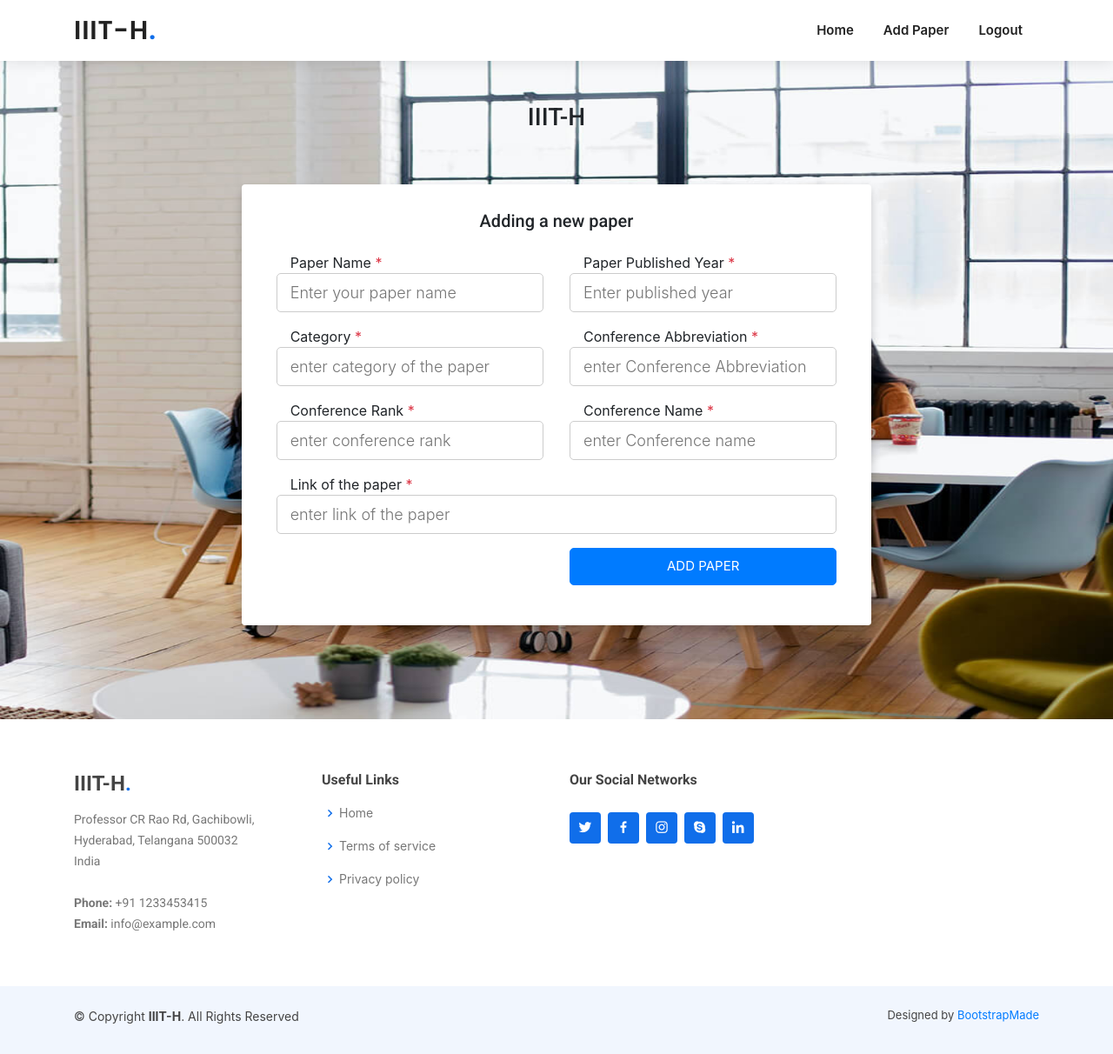
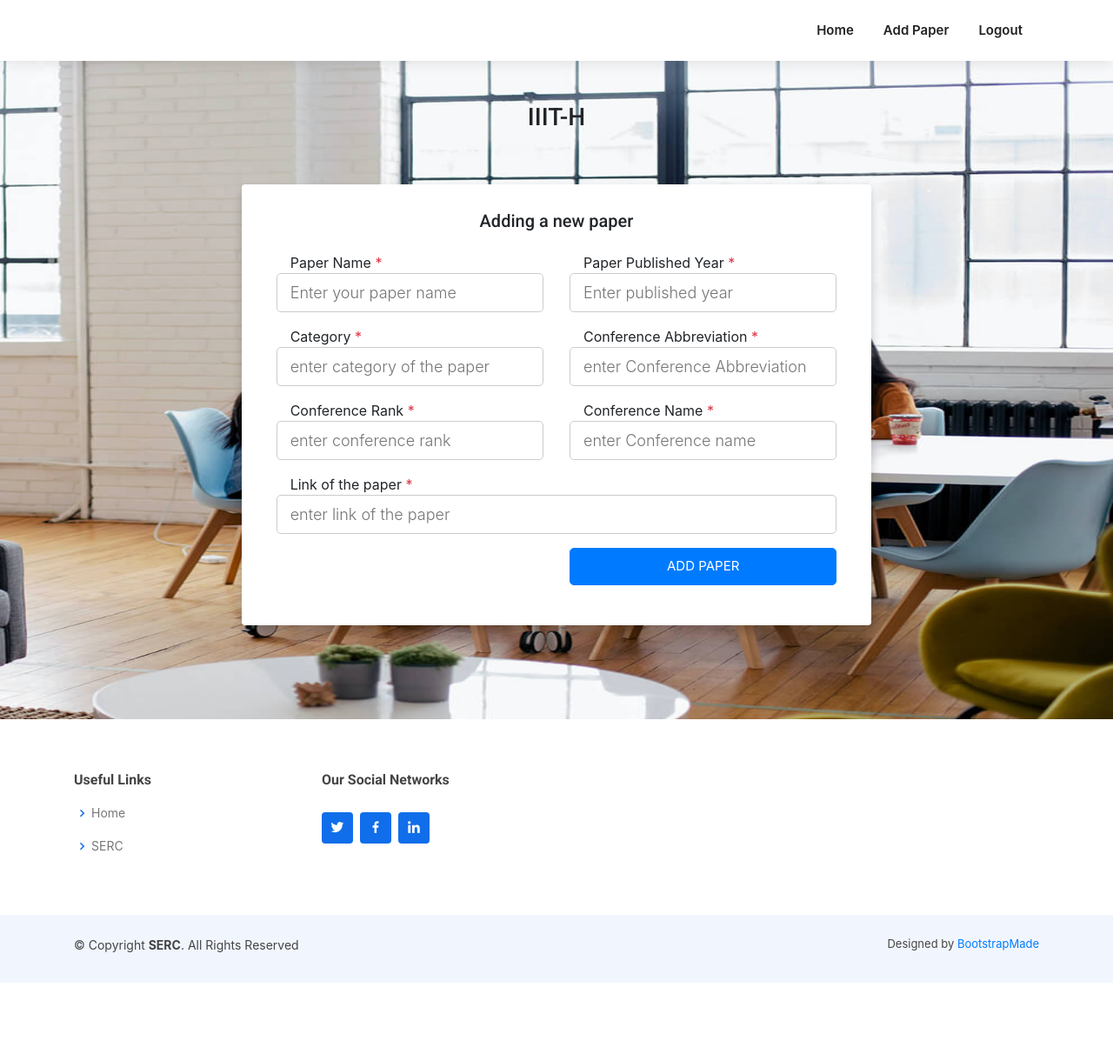
Before and after one commit to SSD-Spartans/Paper-Ranker, a Django app: page /add-paper in a window 1280 px wide. Shown: the whole page at 87% size. After the commit the page ends 1130 px from the top, so only its background shows below. Run offline with Django 3.2, Linux system fonts and the light colour scheme; the visitor is signed in with stand-in values (Sample User, id 1); some libraries are stand-ins or nearby versions.

Commit message:
Update base.html

```diff
--- a/paper_search/templates/base.html
+++ b/paper_search/templates/base.html
@@ -58,7 +58,7 @@
 <header id="header" class="d-flex align-items-center">
     <div class="container d-flex align-items-center justify-content-between">
 
-        <h1 class="logo"><a href="https://www.iiit.ac.in/">IIIT-H<span>.</span></a></h1>
+       <h1 class="logo"><!--<a href="https://www.iiit.ac.in/">IIIT-H<span>.</span></a>--></h1>
         <!-- Uncomment below if you prefer to use an image logo -->
         <!-- <a href="index.html" class="logo"><img src="assets/img/logo.png" alt=""></a>-->
 
@@ -89,23 +89,13 @@
         <div class="container">
             <div class="row">
 
-                <div class="col-lg-3 col-md-6 footer-contact">
-                    <h3>IIIT-H<span>.</span></h3>
-                    <p>
-                        Professor CR Rao Rd, Gachibowli,<br>
-                        Hyderabad, Telangana 500032<br>
-                        India <br><br>
-                        <strong>Phone:</strong> +91 1233453415<br>
-                        <strong>Email:</strong> info@example.com<br>
-                    </p>
-                </div>
+
 
                 <div class="col-lg-3 col-md-6 footer-links">
                     <h4>Useful Links</h4>
                     <ul>
                         <li><i class="bx bx-chevron-right"></i> <a href="index.html">Home</a></li>
-                        <li><i class="bx bx-chevron-right"></i> <a href="#">Terms of service</a></li>
-                        <li><i class="bx bx-chevron-right"></i> <a href="#">Privacy policy</a></li>
+                        <li><i class="bx bx-chevron-right"></i> <a href="https://serc.iiit.ac.in/">SERC</a></li>
                     </ul>
                 </div>
 
@@ -114,11 +104,9 @@
                     <h4>Our Social Networks</h4>
                     <!--<p>Cras fermentum odio eu feugiat lide par naso tierra videa magna derita valies</p>-->
                     <div class="social-links mt-3">
-                        <a href="#" class="twitter"><i class="bx bxl-twitter"></i></a>
-                        <a href="#" class="facebook"><i class="bx bxl-facebook"></i></a>
-                        <a href="#" class="instagram"><i class="bx bxl-instagram"></i></a>
-                        <a href="#" class="google-plus"><i class="bx bxl-skype"></i></a>
-                        <a href="#" class="linkedin"><i class="bx bxl-linkedin"></i></a>
+                        <a href="https://twitter.com/SERC_IIITH" class="twitter"><i class="bx bxl-twitter"></i></a>
+                        <a href="https://www.facebook.com/SERC.IIITH/" class="facebook"><i class="bx bxl-facebook"></i></a>
+                        <a href="https://in.linkedin.com/company/serciiith" class="linkedin"><i class="bx bxl-linkedin"></i></a>
                     </div>
                 </div>
 
@@ -128,7 +116,7 @@
 
     <div class="container py-4">
         <div class="copyright">
-            &copy; Copyright <strong><span>IIIT-H</span></strong>. All Rights Reserved
+            &copy; Copyright <strong><span>SERC</span></strong>. All Rights Reserved
         </div>
         <div class="credits">
             <!-- All the links in the footer should remain intact. -->
```
